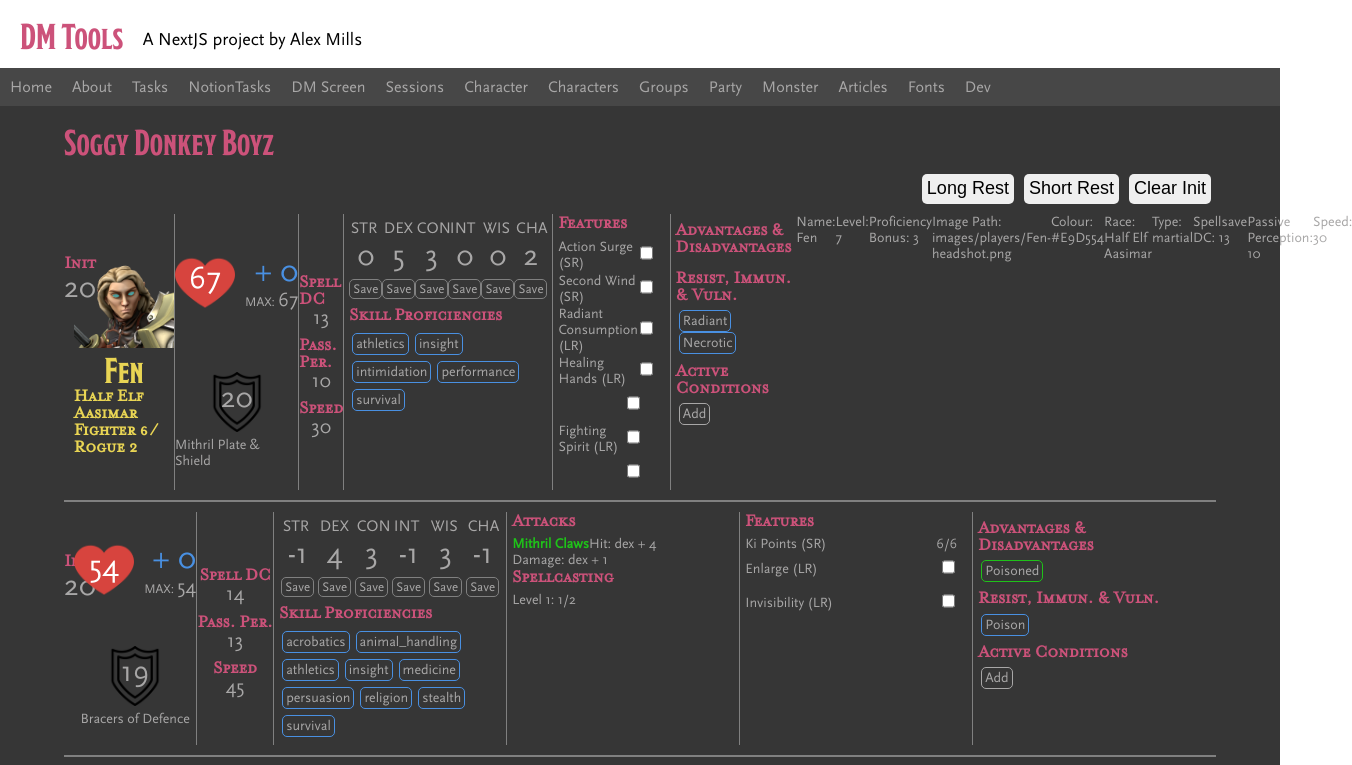
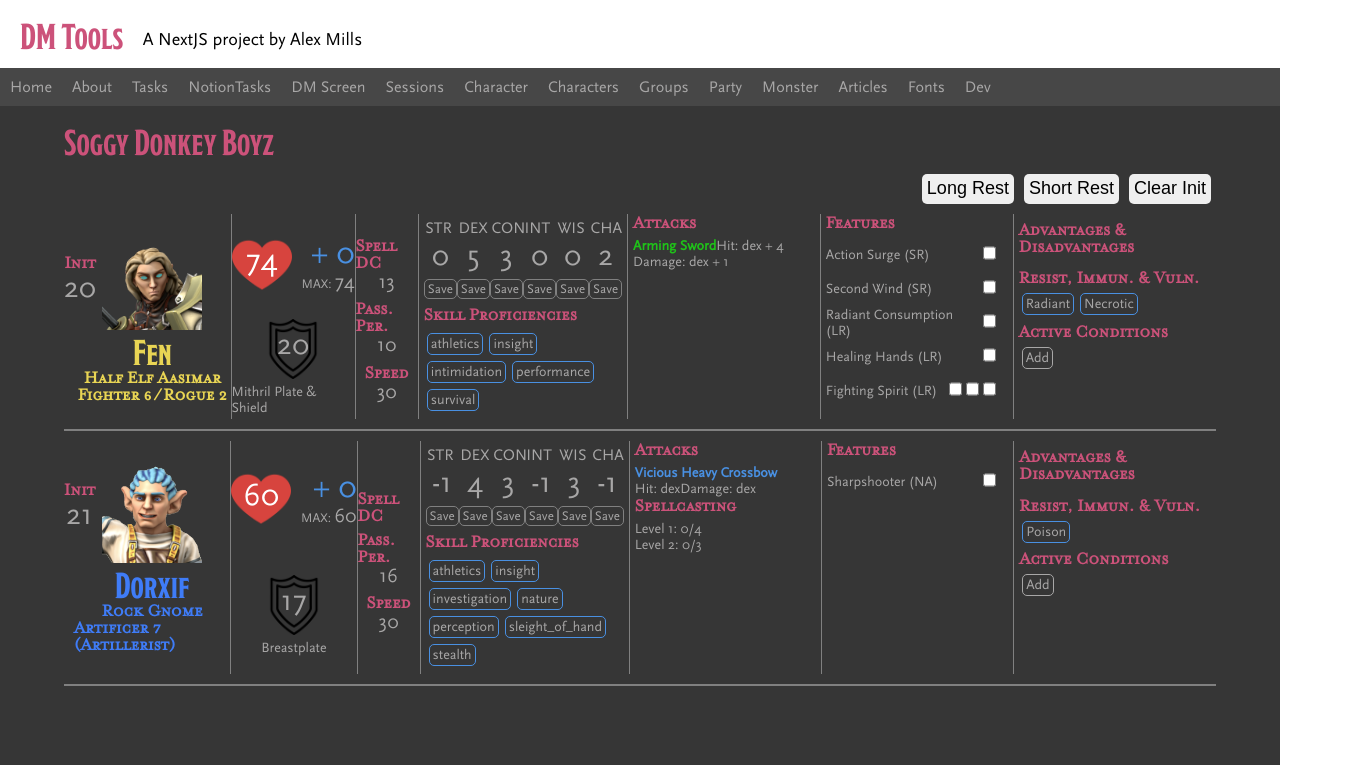
Before and after one commit to cardiacunicorn/dm-tools, a Next.js app: page /party in a window 1280 px wide. Shown: the top 765 px of the page, 1352 px wide, since content can reach past the window. Built offline with nearby package versions, Linux system fonts and the light colour scheme; a web font is replaced by a local one.

Commit message:
working new party and players

```diff
--- a/components/players/FirepowerSection.tsx
+++ b/components/players/FirepowerSection.tsx
@@ -1,19 +1,18 @@
 import styles from '../../styles/Players.module.scss'
 import AttacksSection from './AttacksSection';
-import Feature from './Feature'
 import SpellsSection from './SpellsSection';
 
 
-const FirepowerSection = ({ attacks, spells, type }) => {
+const FirepowerSection = ({ attacks, spellcasting, type }) => {
 
     var spellSection;
     var martialSection;
     if (type == 'caster') {
         martialSection = <AttacksSection attacks={attacks} />
-        spellSection = <SpellsSection spells={spells} />;
+        spellSection = <SpellsSection spellcasting={spellcasting} />;
     } else if (type == 'hybrid-caster') {
         martialSection = <AttacksSection attacks={attacks} />
-        spellSection = <SpellsSection spells={spells} />;
+        spellSection = <SpellsSection spellcasting={spellcasting} />;
     } else if (type == 'martial') {
         martialSection = <AttacksSection attacks={attacks} />
     }
--- a/components/players/NewPlayer.tsx
+++ b/components/players/NewPlayer.tsx
@@ -15,8 +15,6 @@ export interface PlayerDisplay {
 
 export function NewPlayer({ player, ...props }: PlayerDisplay) {
 
-    console.log(player);
-
     var proficiency = Math.round((player.level + 5) / 4);
 
     return (
@@ -24,41 +22,11 @@ export function NewPlayer({ player, ...props }: PlayerDisplay) {
             <InitiativeBox initiative={player.initiative} />
             <PlayerProfile name={player.name} race={player.race} classes={player.classes} colour={player.colour} image_path={player.image_path} />
             <CoreStats hp={player.hp} ac={player.ac} />
-            <SecondaryStats spellsave={player.spellsave} passive_perception={player.passive_perception} speed={player.speed} />
+            <SecondaryStats spellsave={player.spellcasting.spellsave} passive_perception={player.passive_perception} speed={player.speed} />
             <AttributesSection attributes={player.attributes} proficiencies={player.proficiencies} />
-            {/* <FirepowerSection attacks={player.attacks} spells={player.spells} type={player.type} /> */}
+            <FirepowerSection attacks={player.attacks} spellcasting={player.spellcasting} type={player.type} />
             <FeaturesSection features={player.features} />
             <Effects effects={player.effects} />
-            <div>
-                Name: {player.name}
-            </div>
-            <div>
-                Level: {player.level}
-            </div>
-            <div>
-                Proficiency Bonus: {proficiency}
-            </div>
-            <div>
-                Image Path: {player.image_path}
-            </div>
-            <div>
-                Colour: {player.colour}
-            </div>
-            <div>
-                Race: {player.race}
-            </div>
-            <div>
-                Type: {player.type}
-            </div>
-            <div>
-                Spellsave DC: {player.spellsave}
-            </div>
-            <div>
-                Passive Perception: {player.passive_perception}
-            </div>
-            <div>
-                Speed: {player.speed}
-            </div>
         </div>
     )
 }
--- a/components/players/Player.tsx
+++ b/components/players/Player.tsx
@@ -17,7 +17,7 @@ const Player = ({ player }) => {
             <CoreStats hp={player.hp} ac={player.ac} />
             <SecondaryStats spellsave={player.spellsave} passive_perception={player.passive_perception} speed={player.speed} />
             <AttributesSection attributes={player.attributes} proficiencies={player.proficiencies} />
-            <FirepowerSection attacks={player.attacks} spells={player.spells} type={player.type} />
+            {/* <FirepowerSection attacks={player.attacks} spellcasting={player.spellcasting} type={player.type} /> */}
             <FeaturesSection features={player.features} />
             <Effects effects={player.effects} />
         </div>
--- a/components/players/PlayerProfile.tsx
+++ b/components/players/PlayerProfile.tsx
@@ -32,7 +32,3 @@ export default function PlayerProfile({ ...props }: PlayerProfile) {
     )
 
 }
-
-function outputClass(input) {
-    return [input.name]
-}
--- a/components/players/SecondaryStats.tsx
+++ b/components/players/SecondaryStats.tsx
@@ -1,20 +1,26 @@
 import styles from '../../styles/Players.module.scss'
 
-const SecondaryStats = ({ spellsave, passive_perception, speed }) => {
+export interface SecondaryStats {
+    spellsave?: number,
+    passive_perception: number,
+    speed: number
+}
+
+const SecondaryStats = ({ ...props }) => {
 
     return (
         <div className={styles.secondary_stats}>
             <h3>Spell DC</h3>
             <div className={styles.spellsave}>
-                {spellsave}
+                {props.spellsave}
             </div>
             <h3>Pass. Per.</h3>
             <div className={styles.passive_perception}>
-                {passive_perception}
+                {props.passive_perception}
             </div>
             <h3>Speed</h3>
             <div className={styles.speed}>
-                {speed}
+                {props.speed}
             </div>
         </div>
     )
--- a/components/players/SpellsSection.tsx
+++ b/components/players/SpellsSection.tsx
@@ -1,13 +1,13 @@
 import styles from '../../styles/Players.module.scss'
 import SpellLevel from './SpellLevel'
 
-const SpellsSection = ({ spells }) => {
+const SpellsSection = ({ spellcasting }) => {
 
     return (
         <div className={styles.spellcasting}>
             <h3>Spellcasting</h3>
             <div className={styles.spellslots}>
-                {spells.slots.map((spellLevel) => {
+                {spellcasting.slots.map((spellLevel) => {
                     return <SpellLevel spellLevel={spellLevel} />
                 })}
             </div>
--- /dev/null
+++ b/data/players/dorxif.tsx
@@ -0,0 +1,131 @@
+import { Player } from '../interfaces'
+
+export var Dorxif: Player =
+{
+    name: 'Dorxif',
+    level: 7,
+    image_path: 'images/players/Dorxif-headshot.png',
+    colour: '#3F7CF7',
+    race: 'Rock Gnome',
+    classes: [
+        {
+            name: 'Artificer',
+            levels: 7,
+            subclass: 'Artillerist'
+        }
+    ],
+    type: 'hybrid-caster',
+    spellsave: 16,
+    passive_perception: 16,
+    speed: 30,
+    initiative: {
+        modifier: 7,
+        current: 21
+    },
+    hp: {
+        current: 60,
+        current_max: 60,
+        regular_max: 60,
+        temp: 0
+    },
+    ac: {
+        regular: 17,
+        current: 17,
+        note: 'Breastplate'
+    },
+    attributes: {
+        str: -1,
+        dex: 4,
+        con: 3,
+        int: -1,
+        wis: 3,
+        cha: -1,
+    },
+    proficiencies: {
+        armor: {
+            light: 1,
+            medium: 1,
+            heavy: 0,
+            shields: 1
+        },
+        tools: ['Forgery Kit', 'Thieves Tools', 'Playing Cards'],
+        languages: ['Elvish', 'Orc', 'Abyssal'],
+        saves: {
+            str: 1,
+            dex: 1,
+            con: 0,
+            int: 0,
+            wis: 1,
+            cha: 0
+        },
+        skills: {
+            acrobatics: 0,
+            animal_handling: 0,
+            arcana: 0,
+            athletics: 1,
+            deception: 0,
+            history: 0,
+            insight: 1,
+            intimidation: 0,
+            investigation: 1,
+            medicine: 0,
+            nature: 1,
+            perception: 1,
+            performance: 0,
+            persuasion: 0,
+            religion: 0,
+            sleight_of_hand: 1,
+            stealth: 1,
+            survival: 0
+        },
+        weapons: {
+            simple: 1,
+            martial: 1,
+            misc: []
+        }
+    },
+    attacks: [
+        {
+            name: 'Vicious Heavy Crossbow',
+            type: 'ranged',
+            proficiency: 3,
+            attribute: 'dex',
+            rarity: 'rare',
+            instances: 2,
+            hit_bonus: 0,
+            damage_die: 'd10',
+            damage_die_quantity: 1,
+            damage_bonus: 0,
+            conditional_damage_bonus: 7
+        }
+    ],
+    features: [
+        {
+            name: 'Sharpshooter',
+            activation: 'Option',
+            recharge: 'NA',
+            effect: '-5 to Hit, +10 extra damage. Ignore Cover.'
+        }
+    ],
+    effects: {
+        advantage: [],
+        disadvantage: [],
+        immunities: [],
+        resistances: ['Poison'],
+        vulnerabilities: []
+    },
+    spellcasting: {
+        slots: [
+            {
+                level: 1,
+                total: 4,
+                used: 0
+            },
+            {
+                level: 2,
+                total: 3,
+                used: 0
+            }
+        ]
+    }
+}
--- a/data/players/fen.tsx
+++ b/data/players/fen.tsx
@@ -3,7 +3,7 @@ import { Player } from '../interfaces'
 export var Fen: Player =
 {
     name: 'Fen',
-    level: 7,
+    level: 8,
     image_path: 'images/players/Fen-headshot.png',
     colour: '#E9D554',
     race: 'Half Elf Aasimar',
@@ -27,9 +27,9 @@ export var Fen: Player =
         current: 20
     },
     hp: {
-        current: 67,
-        current_max: 67,
-        regular_max: 67,
+        current: 74,
+        current_max: 74,
+        regular_max: 74,
         temp: 0
     },
     ac: {
@@ -102,6 +102,10 @@ export var Fen: Player =
             damage_bonus: 1
         }
     ],
+    spellcasting: {
+        attribute: 'cha',
+        spellsave: 13
+    },
     features: [
         {
             name: 'Action Surge',
--- /dev/null
+++ b/data/players/party.tsx
@@ -0,0 +1,6 @@
+import { Player } from '../interfaces'
+
+import { Fen } from './fen'
+import { Dorxif } from './dorxif'
+
+export var party: Player[] = [Fen, Dorxif]
--- a/data/players/players.js
+++ b/data/players/players.js
@@ -122,7 +122,7 @@ export var players = [
             resistances: ['Poison'],
             vulnerabilities: []
         },
-        spells: {
+        spellcasting: {
             slots: [
                 {
                     level: 1,
@@ -391,7 +391,7 @@ export var players = [
             resistances: [],
             vulnerabilities: []
         },
-        spells: {
+        spellcasting: {
             slots: [
                 {
                     level: 1,
@@ -524,7 +524,7 @@ export var players = [
             resistances: ['Poison'],
             vulnerabilities: []
         },
-        spells: {
+        spellcasting: {
             slots: [
                 {
                     level: 1,
@@ -663,7 +663,7 @@ export var players = [
             resistances: [],
             vulnerabilities: []
         },
-        spells: {
+        spellcasting: {
             slots: [
                 {
                     level: 4,
--- a/pages/party.tsx
+++ b/pages/party.tsx
@@ -7,14 +7,16 @@
 */
 
 import GridLayout from 'react-grid-layout';
-import Player from '../components/players/Player'
+// import Player from '../components/players/Player'
 import { NewPlayer } from '../components/players/NewPlayer'
-import { players } from '../data/players/players'
+// import { players } from '../data/players/players'
 import styles from '../styles/Party.module.scss'
 import Button from '../components/Button'
 import { Fen } from '../data/players/fen'
+import { party } from '../data/players/party'
 
 export default function Party() {
+
   return (
     <div>
       <h1>Soggy Donkey Boyz</h1>
@@ -24,13 +26,15 @@ export default function Party() {
         <Button color={'$grey'} text="Clear Init" type="button" />
       </div>
       <div className={styles.party}>
-        <NewPlayer player={Fen} />
+        {party.map((player) => (
+          <NewPlayer player={player} key={player.name} />
+        ))}
       </div>
-      <div className={styles.party}>
+      {/* <div className={styles.party}>
         {players.map((player) => (
           <Player player={player} key={player.name} />
         ))}
-      </div>
+      </div> */}
     </div>
   )
 }
```
Also changed, not shown: data/interfaces.tsx (+7 -6 lines).
